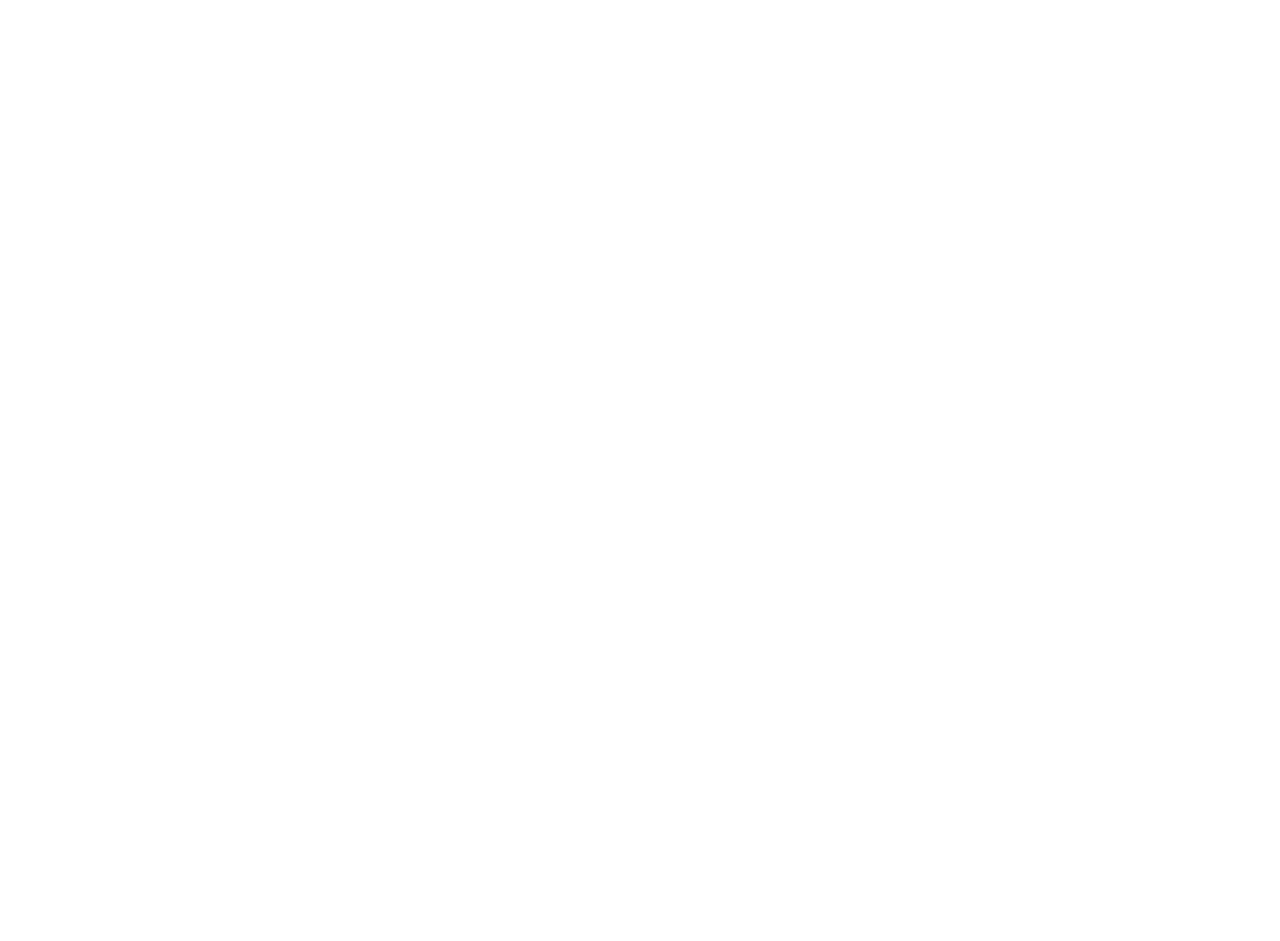
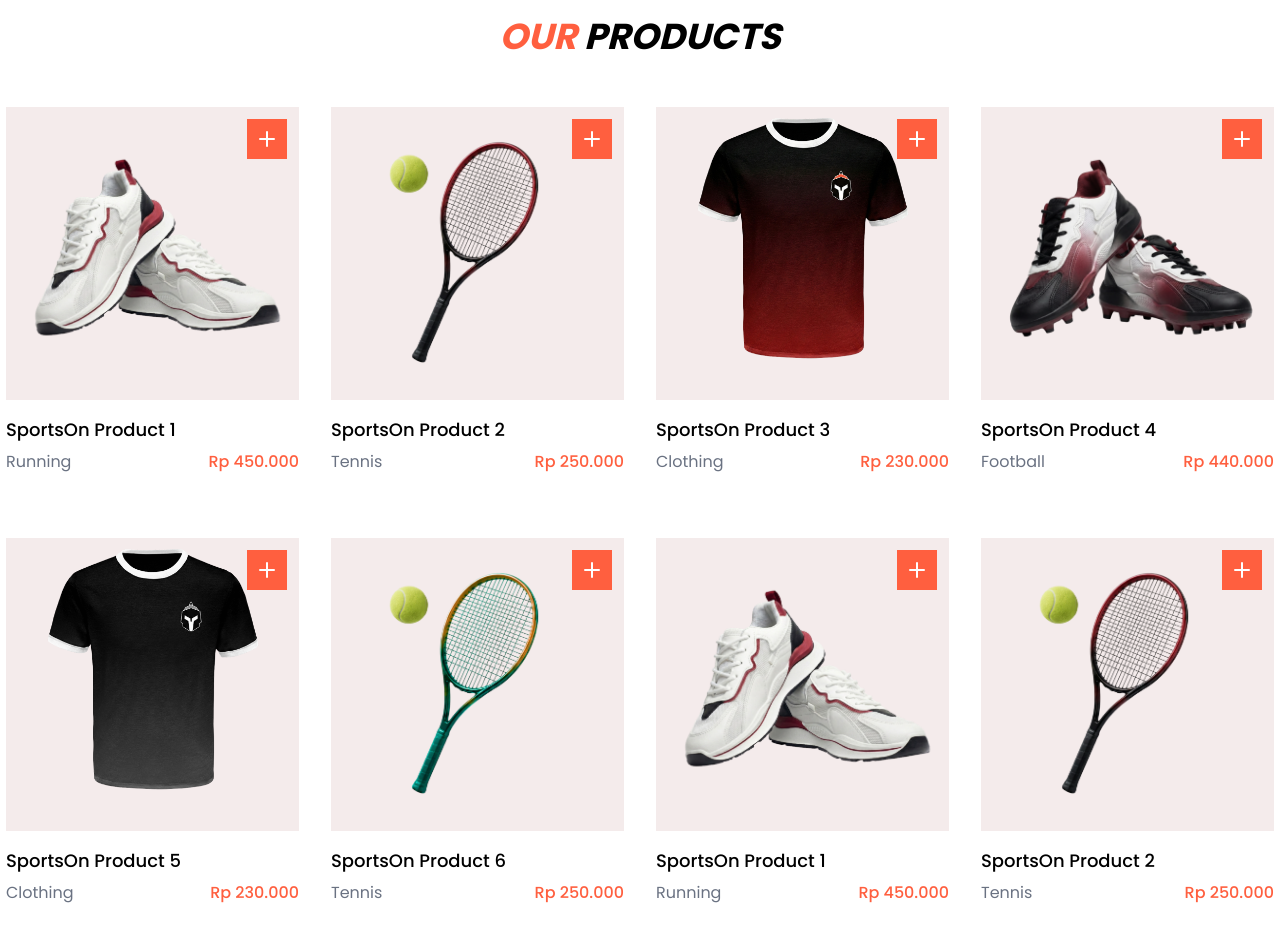
Before and after one commit to arif-fahrizal/frontend-sporton, a Next.js app: page / in a window 1280 px wide. Shown: the part 1300-2241 px from the top of the page. Before the commit the page ends 1269 px from the top, so only its background shows below. Built offline with nearby package versions, Linux system fonts and the light colour scheme.

Commit message:
[FEAT] Slicing UI ProductsSection

```diff
--- /dev/null
+++ b/src/app/(landing)/_components/Pages/Home/ProductsSection.tsx
@@ -0,0 +1,73 @@
+import CardProduct from '@/app/(landing)/_components/UI/Cards/CardProduct';
+
+const PRODUCTS = [
+  {
+    name: 'SportsOn Product 1',
+    category: 'Running',
+    price: 450000,
+    image: 'shoes-white-red.png',
+  },
+  {
+    name: 'SportsOn Product 2',
+    category: 'Tennis',
+    price: 250000,
+    image: 'racket-black.png',
+  },
+  {
+    name: 'SportsOn Product 3',
+    category: 'Clothing',
+    price: 230000,
+    image: 'jersey-red.png',
+  },
+  {
+    name: 'SportsOn Product 4',
+    category: 'Football',
+    price: 440000,
+    image: 'shoes-black.png',
+  },
+  {
+    name: 'SportsOn Product 5',
+    category: 'Clothing',
+    price: 230000,
+    image: 'jersey-gray.png',
+  },
+  {
+    name: 'SportsOn Product 6',
+    category: 'Tennis',
+    price: 250000,
+    image: 'racket-green.png',
+  },
+  {
+    name: 'SportsOn Product 1',
+    category: 'Running',
+    price: 450000,
+    image: 'shoes-white-red.png',
+  },
+  {
+    name: 'SportsOn Product 2',
+    category: 'Tennis',
+    price: 250000,
+    image: 'racket-black.png',
+  },
+];
+
+export default function ProductsSection() {
+  return (
+    <section id="products-section" className="container mt-32 mx-auto">
+      <h2 className="mb-11 text-4xl text-center font-bold italic">
+        <span className="text-primary">OUR </span>PRODUCTS
+      </h2>
+      <div className="grid grid-cols-4 gap-5">
+        {PRODUCTS.map((product, index) => (
+          <CardProduct
+            key={`product-${index}`}
+            name={product.name}
+            image={`/products/${product.image}`}
+            category={product.category}
+            price={product.price}
+          />
+        ))}
+      </div>
+    </section>
+  );
+}
--- /dev/null
+++ b/src/app/(landing)/_components/UI/Cards/CardProduct.tsx
@@ -0,0 +1,36 @@
+import Button from '@/app/(landing)/_components/UI/Button';
+import Image from 'next/image';
+import Link from 'next/link';
+import { FiPlus } from 'react-icons/fi';
+
+interface TCardProductProps {
+  name: string;
+  image: string;
+  category: string;
+  price: number;
+}
+
+const formatRupiah = (value: number) =>
+  new Intl.NumberFormat('id-ID', {
+    style: 'currency',
+    currency: 'IDR',
+    maximumSignificantDigits: 3,
+  }).format(value);
+
+export default function CardProduct({ name, category, price, image }: Readonly<TCardProductProps>) {
+  return (
+    <Link href="#" className="p-1.5 duration-300 bg-white hover:drop-shadow-xl">
+      <div className="relative flex justify-center items-center w-full aspect-square bg-primary-light">
+        <Image src={image} alt={name} width={300} height={300} className="aspect-square object-contain" />
+        <Button className="absolute w-10 h-10 top-3 right-3 p-2!">
+          <FiPlus size={24} />
+        </Button>
+      </div>
+      <h3 className="mt-4 mb-1.5 text-lg font-medium">{name}</h3>
+      <div className="flex justify-between mb-8">
+        <div className="text-gray-500">{category}</div>
+        <div className="text-primary font-medium">{formatRupiah(price)}</div>
+      </div>
+    </Link>
+  );
+}
--- a/src/app/(landing)/page.tsx
+++ b/src/app/(landing)/page.tsx
@@ -1,11 +1,13 @@
 import CategoriesSection from '@/app/(landing)/_components/Pages/Home/CategoriesSection';
 import HeroSection from '@/app/(landing)/_components/Pages/Home/HeroSection';
+import ProductsSection from '@/app/(landing)/_components/Pages/Home/ProductsSection';
 
 export default function Home() {
   return (
     <main>
       <HeroSection />
       <CategoriesSection />
+      <ProductsSection />
     </main>
   );
 }
```
